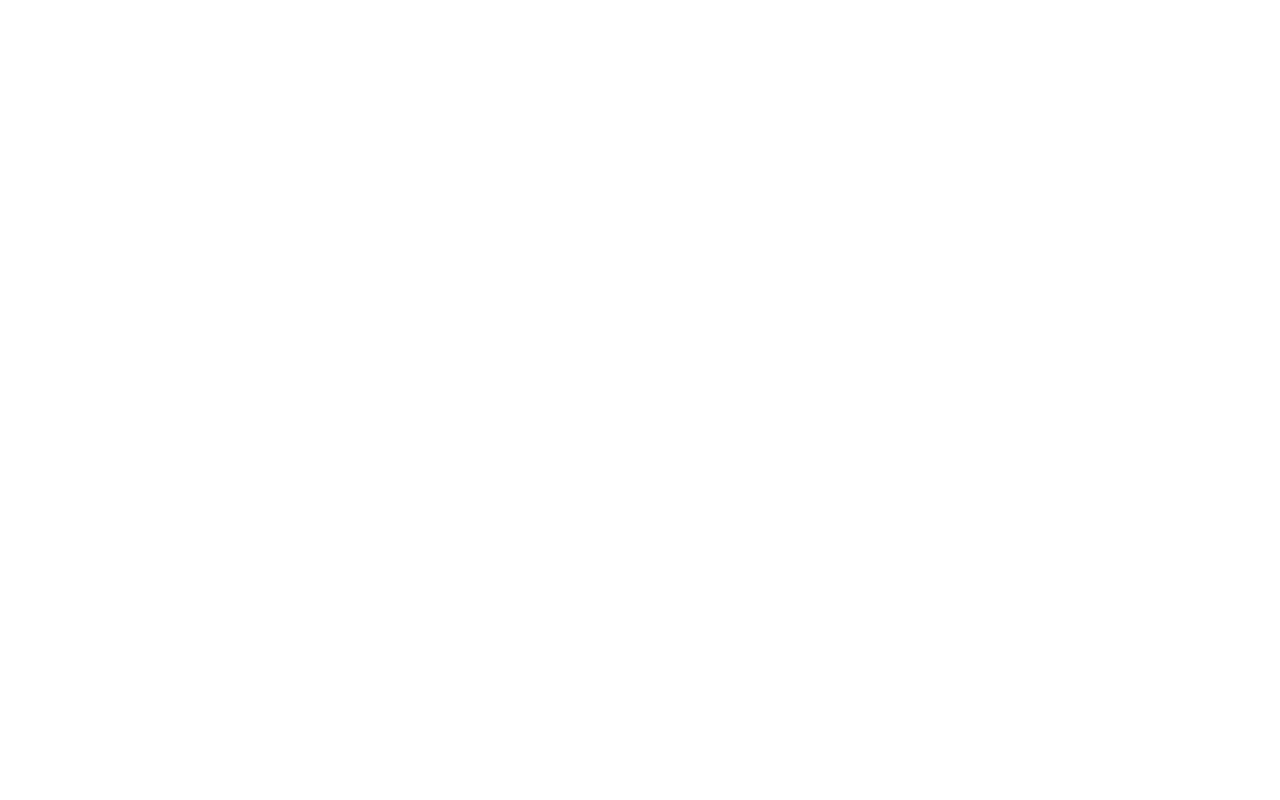
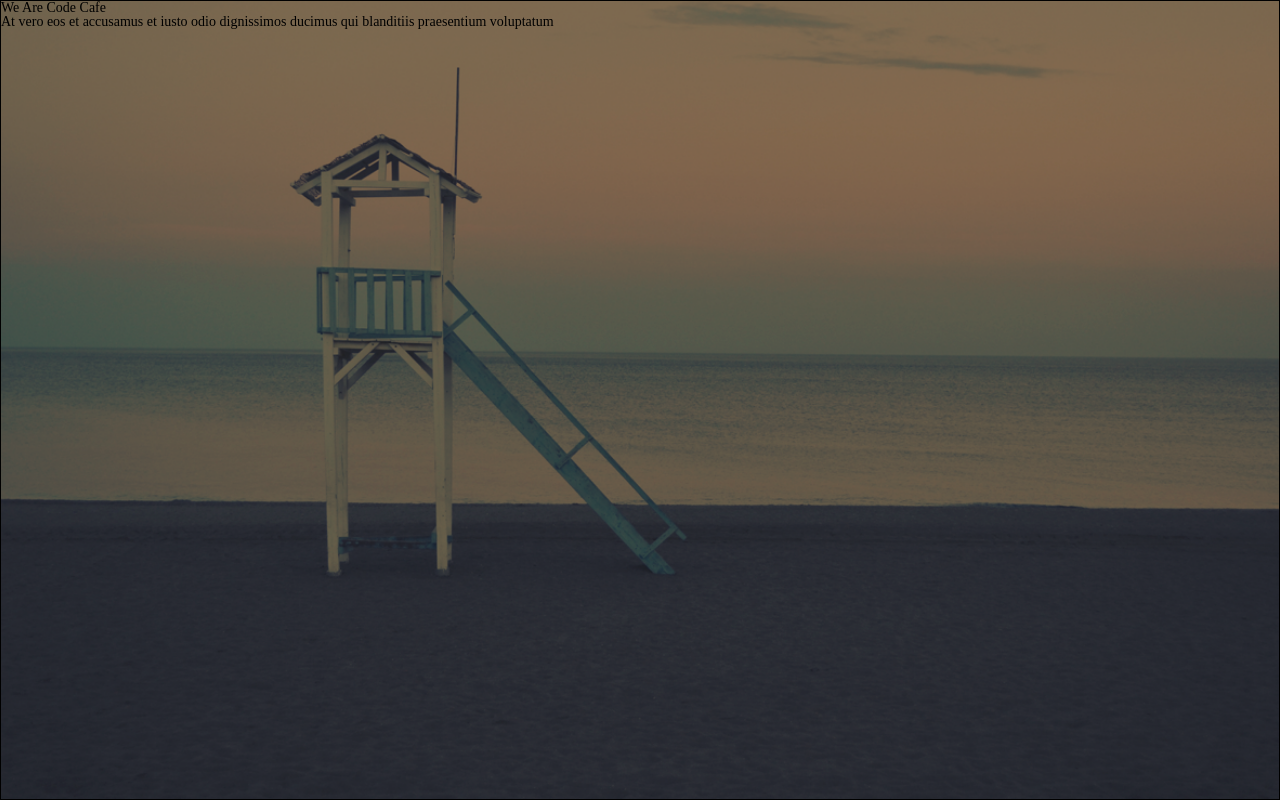
Before and after one commit to Steprii/Landing_Bouncy, a plain HTML site: page index.html in a window 1280 px wide. Drawn offline with Linux system fonts and the light colour scheme.

Commit message:
add fullscreen

```diff
--- a/Style/CSS.scss
+++ b/Style/CSS.scss
@@ -1 +1,34 @@
 @import "Nullstyle.scss";
+
+.wrapper{
+  min-height: 100vh;
+
+}
+//.container{
+//  width: 1366px;
+//  margin: 0 auto;
+//}
+
+
+
+.banner{
+  position: relative;
+
+    min-height: 100vh;
+    background: url("../img/Fullscreen.png") center center no-repeat;
+    background-size: cover ;
+    border: 1px solid #000;
+    position: relative;
+    p{
+      position: relative;
+      z-index: 1;
+    }
+
+  &__title{
+    position: relative;
+    z-index: 2;
+  }
+  &__text{
+
+  }
+}
--- a/index.html
+++ b/index.html
@@ -9,6 +9,31 @@
 
 </head>
 <body>
+    <div class="wrapper">
+        <div class="container">
+            <section class="header">
+                <div class="header__logo">
 
+                </div>
+                <ul class="nav">
+                    <li></li>
+                    <li></li>
+                    <li></li>
+                    <li></li>
+                    <li></li>
+                    <li></li>
+                    <li></li>
+                </ul>
+            </section>
+            <section class="banner">
+                <h1 class="banner__title">
+                    We Are Code Cafe
+                </h1>
+                <div class="banner__text">
+                    At vero eos et accusamus et iusto odio dignissimos ducimus qui blanditiis praesentium voluptatum
+                </div>
+            </section>
+        </div>
+    </div>
 </body>
 </html>
```
Also changed, not shown: Style/CSS.css, img/Fullscreen.png (added), 1 other file.
